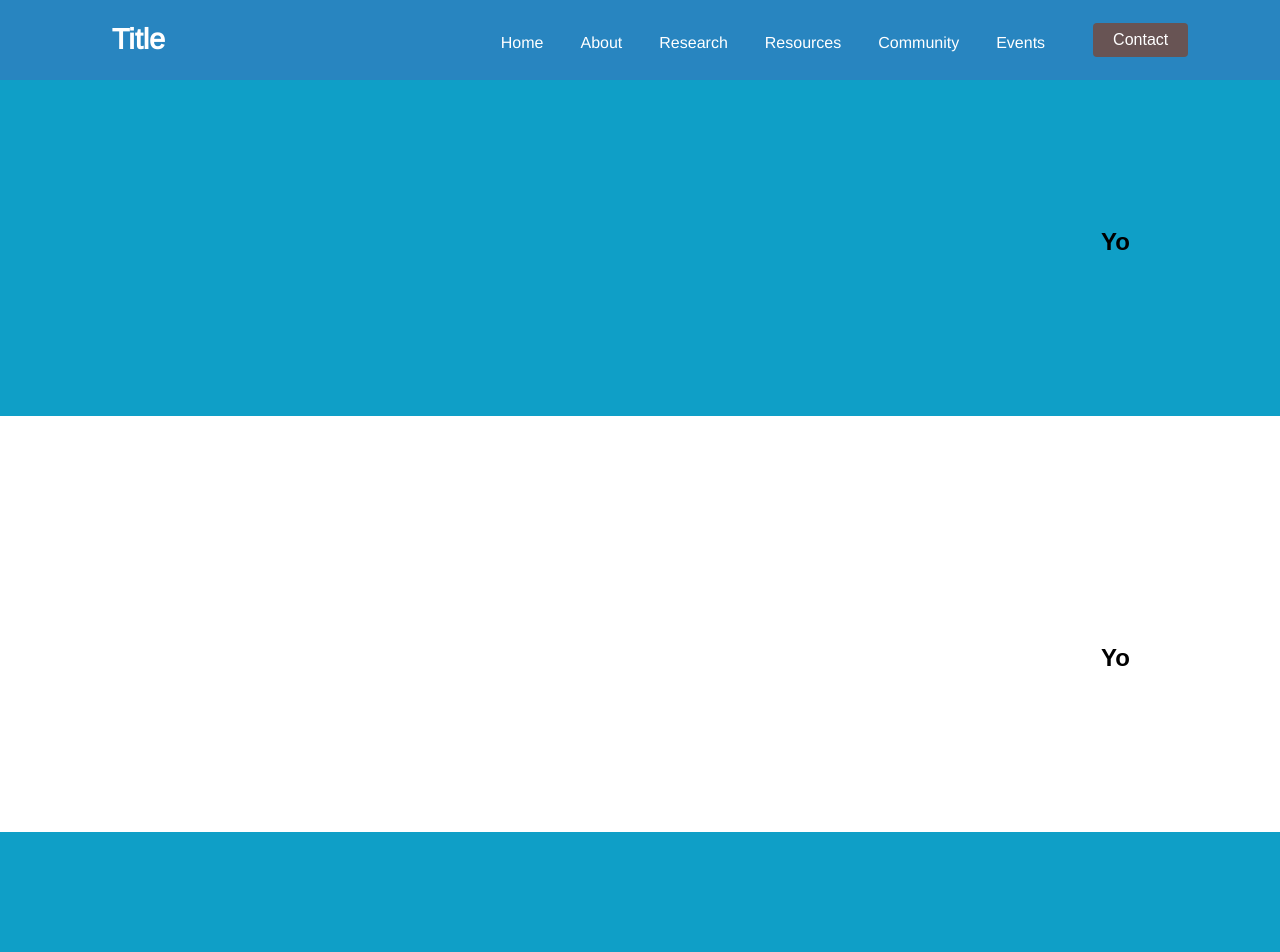
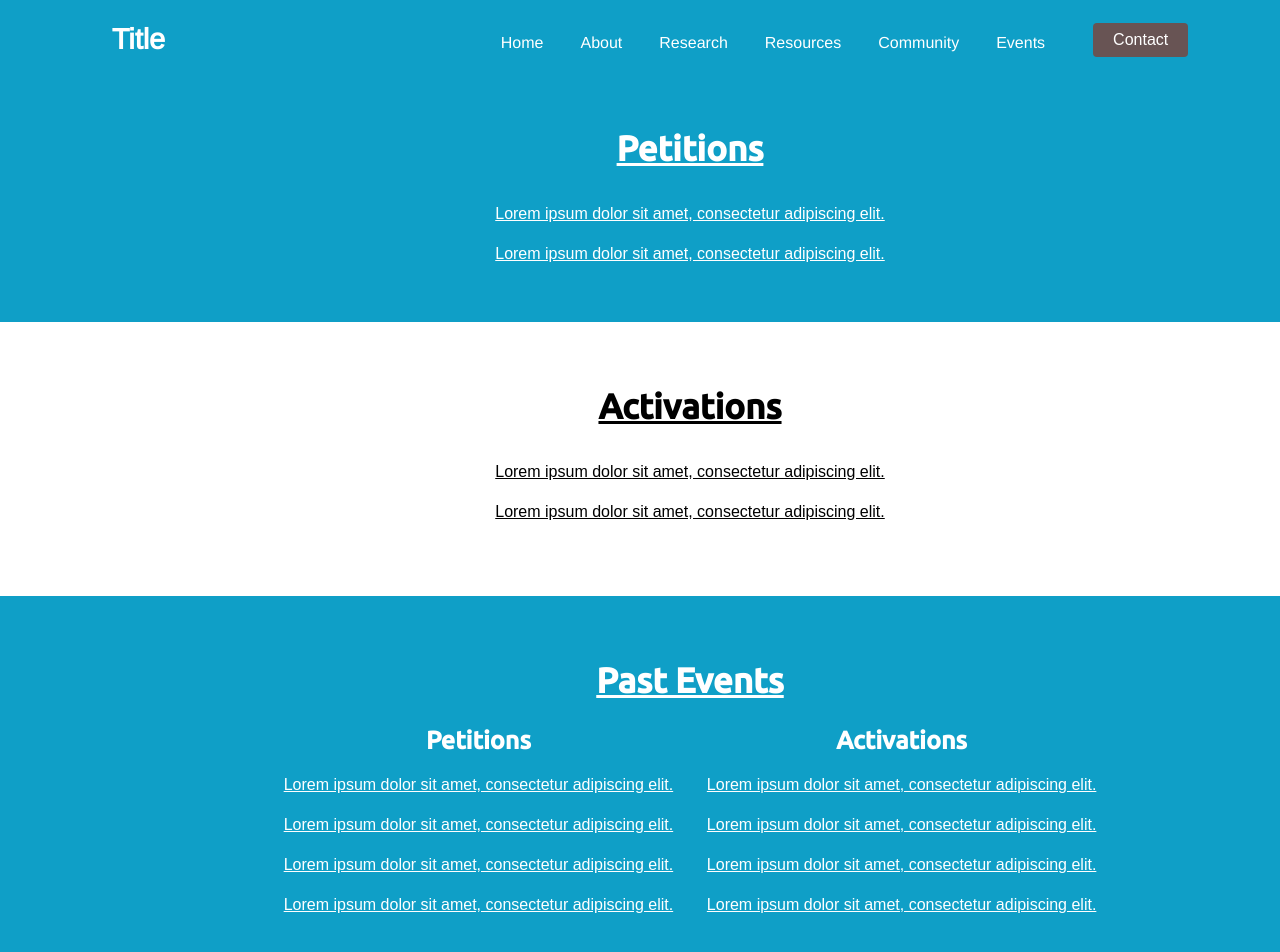
Before and after one commit to michaelakleer/keep-rural-health-care-close-to-home-react, a React (Create React App) app: page /events in a window 1280 px wide. Shown: the top 952 px of the page. Built offline with nearby package versions, Linux system fonts and the light colour scheme.

Commit message:
Added data and styling

```diff
--- a/src/components/Navbar/Navbar.css
+++ b/src/components/Navbar/Navbar.css
@@ -1,5 +1,5 @@
 .NavbarItems {
-  background: #2885c0;
+  background: #0f9fc7;
   height: 80px;
   display: flex;
   justify-content: center;
--- a/src/pages/Community/Community.css
+++ b/src/pages/Community/Community.css
@@ -2,23 +2,42 @@
   padding: 14.25rem 150px 10rem 250px;
   text-align: center;
   background: #0f9fc7;
-
   color: #fff;
 }
 
 .Community .communityTwo {
-  padding: 14.25rem 150px 10rem 250px;
-
+  padding: 6rem 150px 10rem 250px;
   color: #000;
 }
 
 .Community .communityThree {
-  padding: 14.25rem 150px 10rem 250px;
+  padding: 6rem 150px 10rem 250px;
   background: #0f9fc7;
-
   color: #fff;
 }
 
+.communityTwo h1 {
+  font-family: "Ubuntu", sans-serif;
+  font-size: 25px;
+  margin-bottom: 30px;
+}
+
 .communityThree h1 {
+  font-family: "Ubuntu", sans-serif;
   text-align: right;
+  font-size: 25px;
+  margin-bottom: 30px;
 }
+
+.Community .container {
+  display: flex;
+  justify-content: ;
+}
+
+.communityOne a {
+  color: #fff;
+}
+
+.communityOne a:hover {
+  text-decoration: underline;
+}
--- a/src/pages/Community/Community.js
+++ b/src/pages/Community/Community.js
@@ -5,13 +5,49 @@ export default function Community() {
   return (
     <div className="Community">
       <section className="communityOne">
-        <h1>Yo</h1>
+        <ul>
+          <li>
+            <a href="http://grandviewmanitoba.com/default.asp">
+              {" "}
+              Grandview News and Views Website
+            </a>
+          </li>
+          <li>
+            <a href="https://www.facebook.com/gvhomecoming/">
+              Grandview News and Views Facebook Page
+            </a>
+          </li>
+        </ul>
       </section>
       <section className="communityTwo">
-        <h1>Yo</h1>
+        <h1>Community Health Resources</h1>
+        <div className="container">
+          <ul>
+            <li>Lorem ipsum dolor sit amet, consectetur adipiscing elit.</li>
+            <li>Lorem ipsum dolor sit amet, consectetur adipiscing elit.</li>
+            <li>Lorem ipsum dolor sit amet, consectetur adipiscing elit.</li>
+          </ul>
+          <ul>
+            <li>Lorem ipsum dolor sit amet, consectetur adipiscing elit.</li>
+            <li>Lorem ipsum dolor sit amet, consectetur adipiscing elit.</li>
+            <li>Lorem ipsum dolor sit amet, consectetur adipiscing elit.</li>
+          </ul>
+        </div>
       </section>
       <section className="communityThree">
-        <h1>Yo</h1>
+        <h1>Mental Health Resources</h1>
+        <div className="container">
+          <ul>
+            <li>Lorem ipsum dolor sit amet, consectetur adipiscing elit.</li>
+            <li>Lorem ipsum dolor sit amet, consectetur adipiscing elit.</li>
+            <li>Lorem ipsum dolor sit amet, consectetur adipiscing elit.</li>
+          </ul>
+          <ul>
+            <li>Lorem ipsum dolor sit amet, consectetur adipiscing elit.</li>
+            <li>Lorem ipsum dolor sit amet, consectetur adipiscing elit.</li>
+            <li>Lorem ipsum dolor sit amet, consectetur adipiscing elit.</li>
+          </ul>
+        </div>
       </section>
     </div>
   );
--- a/src/pages/Events/Events.css
+++ b/src/pages/Events/Events.css
@@ -1,19 +1,73 @@
 .Events .eventsOne {
-  padding: 14.25rem 150px 10rem 250px;
-  text-align: right;
+  padding: 8rem 150px 3rem 250px;
   background: #0f9fc7;
-
 }
 
 .Events .eventsTwo {
-  padding: 14.25rem 150px 10rem 250px;
-  text-align: right;
-
+  padding: 4rem 150px 4rem 250px;
 }
 
 .Events .eventsThree {
-  padding: 14.25rem 150px 10rem 250px;
-  text-align: right;
+  padding: 4rem 150px 10rem 250px;
   background: #0f9fc7;
+}
 
+.eventsOne h1,
+.eventsThree h1 {
+  text-align: center;
+  font-size: 35px;
+  color: #fff;
+  text-decoration: underline;
+  font-family: "Ubuntu", sans-serif;
 }
+
+.eventsTwo h1 {
+  text-align: center;
+  font-size: 35px;
+  text-decoration: underline;
+  font-family: "Ubuntu", sans-serif;
+}
+
+.eventsOne p,
+.eventsTwo p,
+.eventsThree p {
+  text-align: center;
+  line-height: 40px;
+}
+
+.eventsOne a,
+.eventsThree a {
+  color: #fff;
+}
+
+.eventsTwo a {
+  color: #000;
+}
+
+.Events a:hover {
+  text-decoration: underline;
+}
+
+.eventsOne .petitions,
+.eventsTwo .activations,
+.eventsThree .left,
+.eventsThree .right {
+  margin-top: 25px;
+}
+
+.Events .container {
+  display: flex;
+  justify-content: space-evenly;
+}
+
+.Events h2 {
+  text-align: center;
+  font-size: 25px;
+  color: #fff;
+  font-family: "Ubuntu", sans-serif;
+}
+
+.Events .leftUrls,
+.Events .rightUrls {
+  margin-top: 10px;
+}
--- a/src/pages/Events/Events.js
+++ b/src/pages/Events/Events.js
@@ -5,13 +5,89 @@ export default function Events() {
   return (
     <div className="Events">
       <section className="eventsOne">
-        <h1>Yo</h1>
+        <h1>Petitions</h1>
+        <div className="petitions">
+          <p>
+            <a href="/">
+              Lorem ipsum dolor sit amet, consectetur adipiscing elit.
+            </a>
+          </p>
+          <p>
+            <a href="/">
+              Lorem ipsum dolor sit amet, consectetur adipiscing elit.
+            </a>
+          </p>
+        </div>
       </section>
       <section className="eventsTwo">
-        <h1>Yo</h1>
+        <h1>Activations</h1>
+        <div className="activations">
+          <p>
+            <a href="/">
+              Lorem ipsum dolor sit amet, consectetur adipiscing elit.
+            </a>
+          </p>
+          <p>
+            <a href="/">
+              Lorem ipsum dolor sit amet, consectetur adipiscing elit.
+            </a>
+          </p>
+        </div>
       </section>
       <section className="eventsThree">
-        <h1>Yo</h1>
+        <h1>Past Events</h1>
+        <div className="container">
+          <div className="left">
+            <h2>Petitions</h2>
+            <div className="leftUrls">
+              <p>
+                <a href="/">
+                  Lorem ipsum dolor sit amet, consectetur adipiscing elit.
+                </a>
+              </p>
+              <p>
+                <a href="/">
+                  Lorem ipsum dolor sit amet, consectetur adipiscing elit.
+                </a>
+              </p>
+              <p>
+                <a href="/">
+                  Lorem ipsum dolor sit amet, consectetur adipiscing elit.
+                </a>
+              </p>
+              <p>
+                <a href="/">
+                  Lorem ipsum dolor sit amet, consectetur adipiscing elit.
+                </a>
+              </p>
+            </div>
+          </div>
+          <div className="right">
+            <h2>Activations</h2>
+            <div className="rightUrls">
+              <p>
+                <a href="/">
+                  Lorem ipsum dolor sit amet, consectetur adipiscing elit.
+                </a>
+              </p>
+              <p>
+                <a href="/">
+                  Lorem ipsum dolor sit amet, consectetur adipiscing elit.
+                </a>
+              </p>
+              <p>
+                <a href="/">
+                  Lorem ipsum dolor sit amet, consectetur adipiscing elit.
+                </a>
+              </p>
+              <p>
+                <a href="/">
+                  Lorem ipsum dolor sit amet, consectetur adipiscing elit.
+                </a>
+              </p>
+            </div>
+          </div>
+        </div>
       </section>
     </div>
   );
--- a/src/pages/Resources/Resources.css
+++ b/src/pages/Resources/Resources.css
@@ -18,7 +18,7 @@
   margin-top: 20px;
   line-height: 30px;
   display: flex;
-  justify-content: space-around;
+  justify-content: space-evenly;
 }
 
 .Resources .resourcesThree {
```
Also changed, not shown: 1 other file (tests, documents, lock files or other folders).
